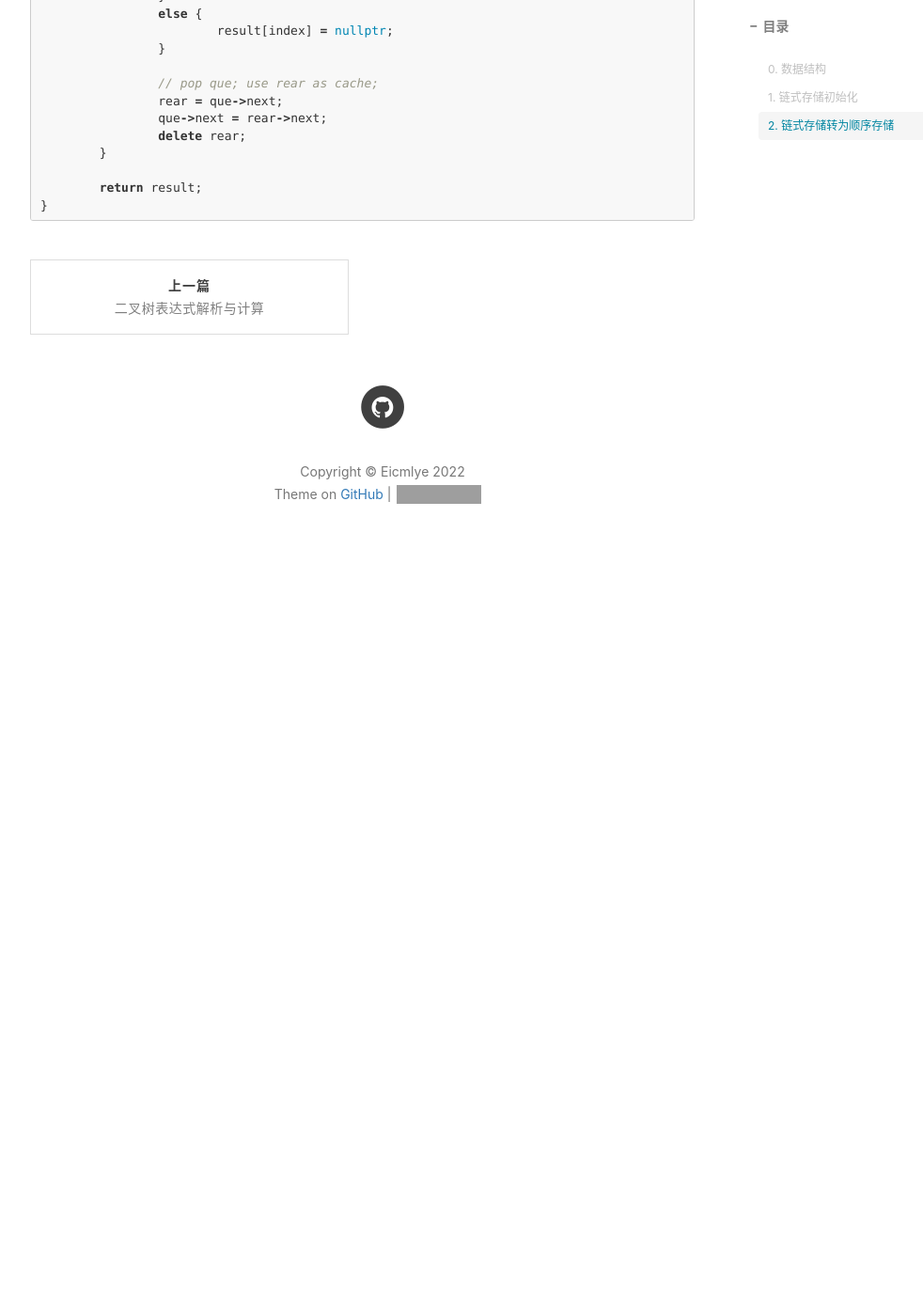
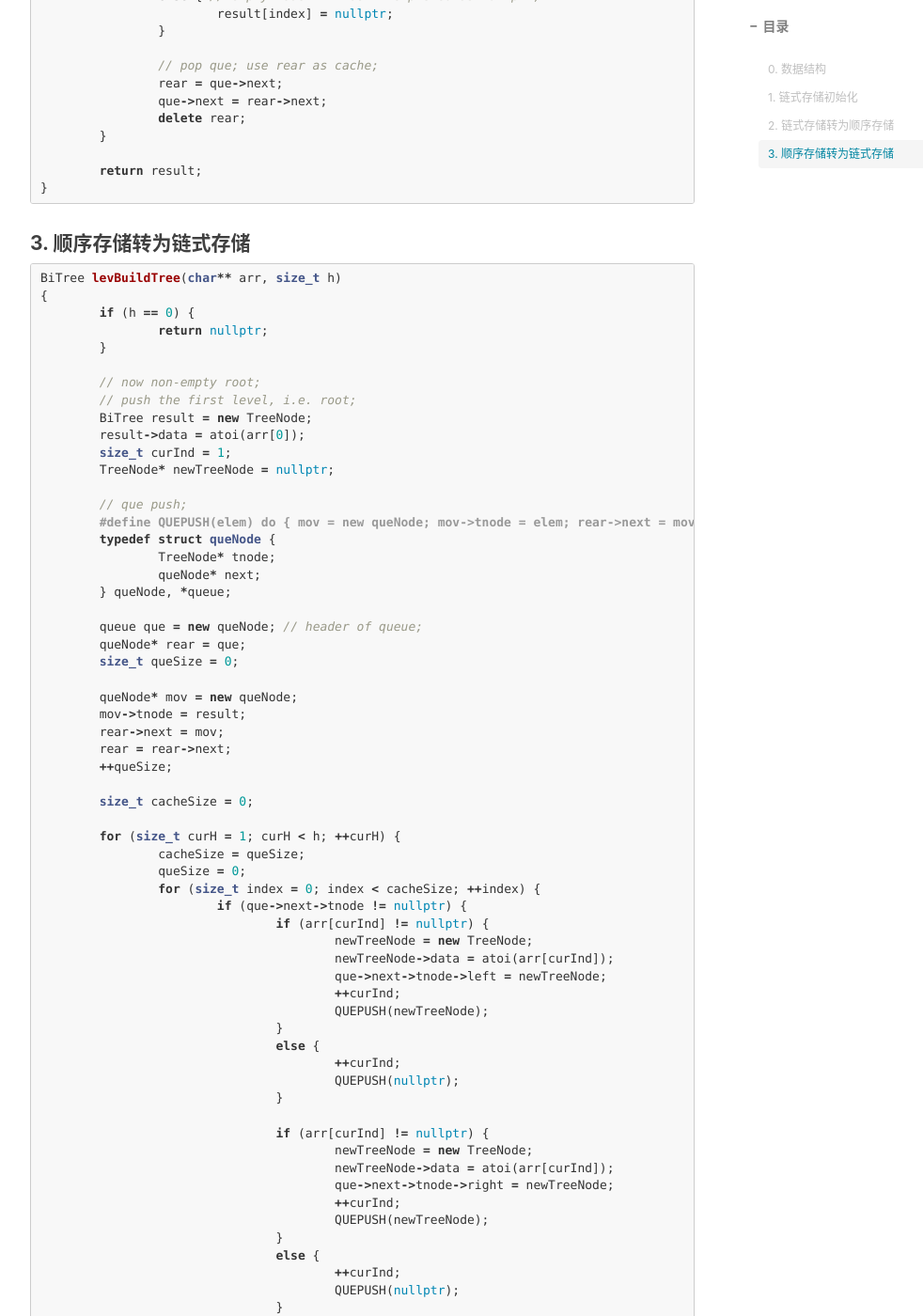
Before and after one commit to Eicmlye/Eicmlye.github.io, a Jekyll site: the page built from _posts/2022-08-12-tree-build.md, in a window 1280 px wide and 1400 px high, scrolled down 2947 px. Shown: the whole window at 94% size, without its empty margins (233-1215 px from the left). Built offline with Jekyll 4.4.1, drawn with Linux system fonts in a browser that asks for light colours; nearby versions of some CDN libraries; comment, search, counter and statistics services are not loaded; before the commit the page ends 3577 px from its top, so only the background shows below that; some of the changed text lies outside the part shown; grey boxes are pictures that could not be loaded.

Commit message:
compl. tree build and storage transform

````diff
--- a/_posts/2022-08-12-tree-build.md
+++ b/_posts/2022-08-12-tree-build.md
@@ -60,11 +60,10 @@ BiTree buildBiTree(size_t level = 0)
 顺序存储下虚结点设为空指针, 整型数据转存为字符串.
 
 ```cpp
-
 #include <cmath>
 #define _CRT_SECURE_NO_WARNINGS
 
-char** btree2Arr(BiTree tree)
+char** btree2Arr(BiTree tree, size_t& h)
 {
 	// queue push;
 	#define QUEPUSH(elem) do { mov = new queNode; mov->tnode = elem; rear->next = mov; rear = rear->next; } while (0)
@@ -132,21 +131,21 @@ char** btree2Arr(BiTree tree)
 		}
 	}
 
-	size_t arrSize = (size_t)pow(2, level) - 1;
+	size_t arrSize = (size_t)pow(2, h) - 1;
 	char** result = new char*[arrSize];
 	size_t dataSize = (size_t)log((size_t)pow(2, sizeof(int) * 8)) + 1;
 
 	for (size_t index = 0; index < arrSize; ++index) {
 		if (que->next->tnode != nullptr) {
 			result[index] = new char[dataSize];
-			for (size_t jndex = 0; jndex < dataSize; ++jndex) {
+			for (size_t jndex = 0; jndex < dataSize; ++jndex) { // init;
 				result[index][jndex] = '\0';
 			}
 
 			// int to char*; one may print data to file as well;
 			sprintf(result[index], "%d", que->next->tnode->data);
 		}
-		else {
+		else { // empty node will be interpreted as nullptr;
 			result[index] = nullptr;
 		}
 
@@ -159,3 +158,88 @@ char** btree2Arr(BiTree tree)
 	return result;
 }
 ```
+
+#### 3. 顺序存储转为链式存储
+
+```cpp
+BiTree levBuildTree(char** arr, size_t h)
+{
+	if (h == 0) {
+		return nullptr;
+	}
+
+	// now non-empty root;
+	// push the first level, i.e. root;
+	BiTree result = new TreeNode;
+	result->data = atoi(arr[0]);
+	size_t curInd = 1;
+	TreeNode* newTreeNode = nullptr;
+
+	// que push;
+	#define QUEPUSH(elem) do { mov = new queNode; mov->tnode = elem; rear->next = mov; rear = rear->next; } while (0)
+
+	typedef struct queNode {
+		TreeNode* tnode;
+		queNode* next;
+	} queNode, *queue;
+
+	queue que = new queNode; // header of queue;
+	queNode* rear = que;
+	size_t queSize = 0;
+
+	queNode* mov = new queNode;
+	mov->tnode = result;
+	rear->next = mov;
+	rear = rear->next;
+	++queSize;
+
+	size_t cacheSize = 0;
+
+	for (size_t curH = 1; curH < h; ++curH) {
+		cacheSize = queSize;
+		queSize = 0;
+		for (size_t index = 0; index < cacheSize; ++index) {
+			if (que->next->tnode != nullptr) {
+				if (arr[curInd] != nullptr) {
+					newTreeNode = new TreeNode;
+					newTreeNode->data = atoi(arr[curInd]);
+					que->next->tnode->left = newTreeNode;
+					++curInd;
+					QUEPUSH(newTreeNode);
+				}
+				else {
+					++curInd;
+					QUEPUSH(nullptr);
+				}
+
+				if (arr[curInd] != nullptr) {
+					newTreeNode = new TreeNode;
+					newTreeNode->data = atoi(arr[curInd]);
+					que->next->tnode->right = newTreeNode;
+					++curInd;
+					QUEPUSH(newTreeNode);
+				}
+				else {
+					++curInd;
+					QUEPUSH(nullptr);
+				}
+			}
+			else {
+				++curInd;
+				QUEPUSH(nullptr);
+				++curInd;
+				QUEPUSH(nullptr);
+			}
+
+			queSize += 2;
+
+			// pop queue;
+			queNode* cache = que->next;
+			que->next = cache->next;
+			delete cache;
+		}
+	}
+
+	return result;
+}
+```
````
Also changed, not shown: other parts of _posts/2022-08-12-tree-build.md (+2 -2 lines).
